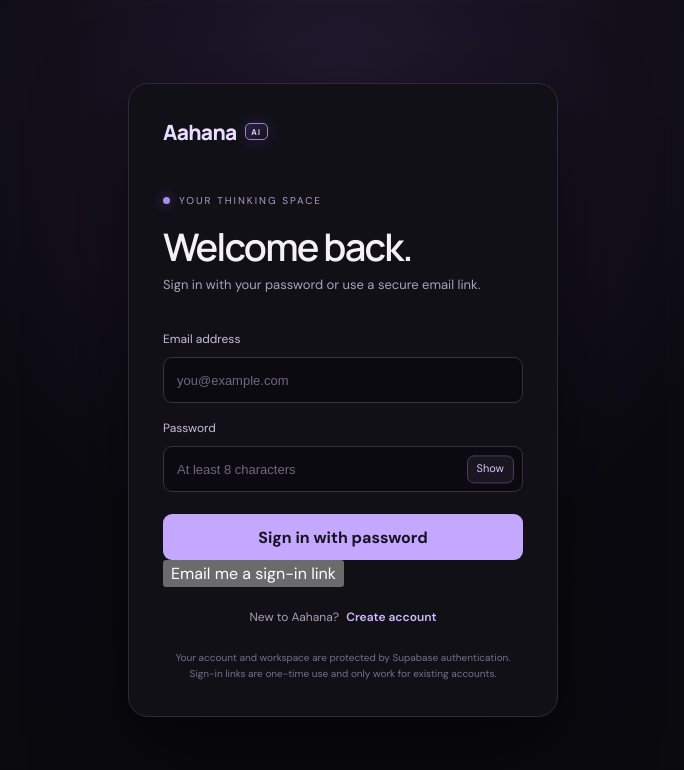
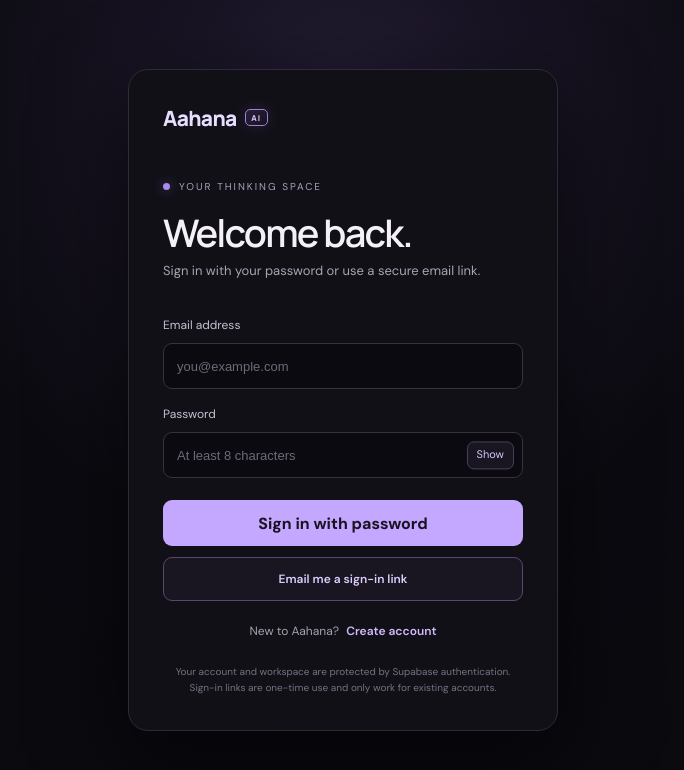
Before and after one commit to abhishekpsalimath-hue/Aahana.ai, a Next.js app: page /login in a window 1280 px wide. Shown: the top 770 px of the page, without its empty margins (297-981 px from the left). Built offline with nearby package versions, Linux system fonts and the light colour scheme.

Commit message:
Style passwordless sign-in action

```diff
--- a/src/app/globals.css
+++ b/src/app/globals.css
@@ -375,3 +375,34 @@ button:focus-visible,a:focus-visible{outline-color:#c4a7ff}
 @media(max-width:760px){.discover-hero{min-height:550px;padding:75px 22px}.discover-hero h1{letter-spacing:-3px}.discover-lead{font-size:14px}.discover-modes,.discover-detail,.discover-final{width:calc(100% - 40px);padding:60px 0}.discover-mode-grid{grid-template-columns:1fr 1fr}.discover-mode-card{min-height:150px}.discover-detail{grid-template-columns:1fr;gap:18px}.discover-footer{padding:20px}}
 @media(max-width:420px){.discover-mode-grid{grid-template-columns:1fr}.discover-mode-card{min-height:125px}.discover-mode-card h3{margin-top:18px}}
 @media(prefers-reduced-motion:reduce){.discover-primary{transition:none}}
+
+
+/* Passwordless sign-in action */
+.auth-secondary {
+  width: 100%;
+  min-height: 44px;
+  margin-top: 11px;
+  border: 1px solid #59476f;
+  border-radius: 9px;
+  background: #191521;
+  color: #ddceff;
+  font-size: 12px;
+  font-weight: 600;
+  transition: border-color .18s ease, background .18s ease, transform .18s ease;
+}
+.auth-secondary:hover:not(:disabled) {
+  border-color: #a98af0;
+  background: #211b2d;
+  transform: translateY(-1px);
+}
+.auth-secondary:focus-visible {
+  outline: 2px solid #c4a7ff;
+  outline-offset: 3px;
+}
+.auth-secondary:disabled {
+  opacity: .55;
+  cursor: wait;
+}
+@media(prefers-reduced-motion:reduce) {
+  .auth-secondary { transition: none; }
+}
```
